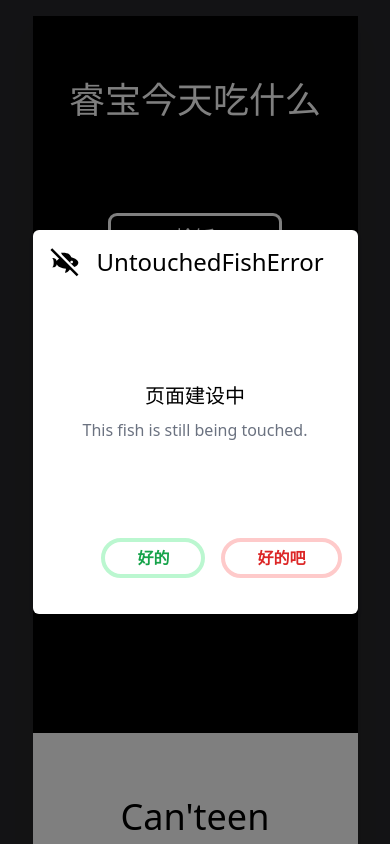
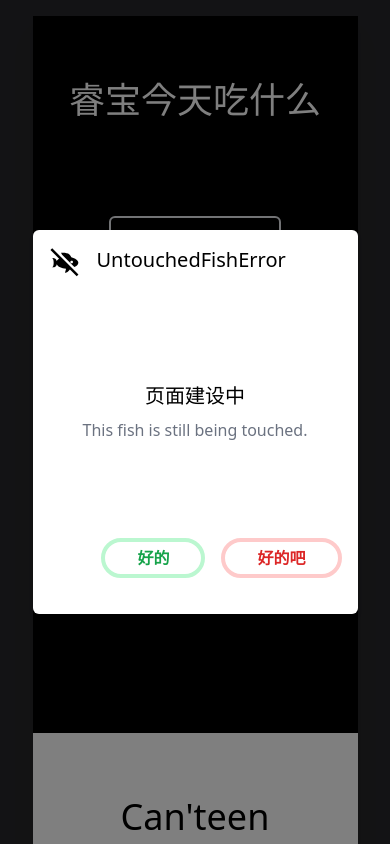
Before and after one commit to YBRua/cannoteen, a website built with Vite: page index.html in a window 390 px wide. Both pictures are taken after a click on the button "恰饭". Shown: the top 844 px of the page. Built offline with nearby package versions, Linux system fonts and the light colour scheme; no server answers.

Commit message:
modified index.html to better fit mobiles

```diff
--- a/index.html
+++ b/index.html
@@ -75,7 +75,7 @@
               d="m20.8 22.7l-5.1-5.1c-.6.7-1.1 1.3-1.6 1.7c-.8.7-1.4.7-2.1.7l.8-3c-3.3-.2-6.2-1.6-7-3.4c-.1.5-.2.9-.4 1.2C4.7 16 3.3 16 2 16c1.1 0 1.5-1.6 1.5-3.5S3.1 9 2 9c1.3 0 2.7 0 3.3 1.2c.2.3.3.8.4 1.2c.3-.7 1-1.4 1.9-1.9L1.1 3l1.3-1.3l19.7 19.7l-1.3 1.3M9.8 6.6L9 5c2 0 4 0 5.3.7c1.1.6 1.8 1.6 2.4 2.7c2.9.7 5.3 2.3 5.3 4.1c0 1.3-1.2 2.5-3 3.3L9.8 6.6M16 12c0 .6.4 1 1 1s1-.4 1-1s-.4-1-1-1s-1 .4-1 1Z"
             ></path>
           </svg>
-          <h2 id="modal-header" class="text-2xl">UntouchedFishError</h2>
+          <h2 id="modal-header" class="text-xl sm:text-2xl">UntouchedFishError</h2>
         </div>
         <div id="modal-detail" class="grid mt-16 mb-4 place-items-center">
           <div class="mt-10 mb-1 text-center text-black text-xl">
--- a/src/css/style.css
+++ b/src/css/style.css
@@ -16,8 +16,8 @@
   .btn-black {
     @apply rounded-md;
     @apply text-white hover:text-black;
-    @apply bg-black hover:bg-white;
-    @apply ring ring-white;
+    @apply bg-black hover:bg-gray-200 hover:border-transparent;
+    @apply border-2 border-gray-200;
     @apply ease-in-out duration-200;
   }
 
@@ -40,7 +40,8 @@
   }
 
   .btn-canteen {
-    @apply pl-2 pr-2 pt-1 pb-1;
+    @apply pl-1 pr-1 pt-1 pb-1;
+    @apply sm:pl-2 sm:pr-2;
 
     @apply font-semibold;
     @apply text-gray-600;
```
